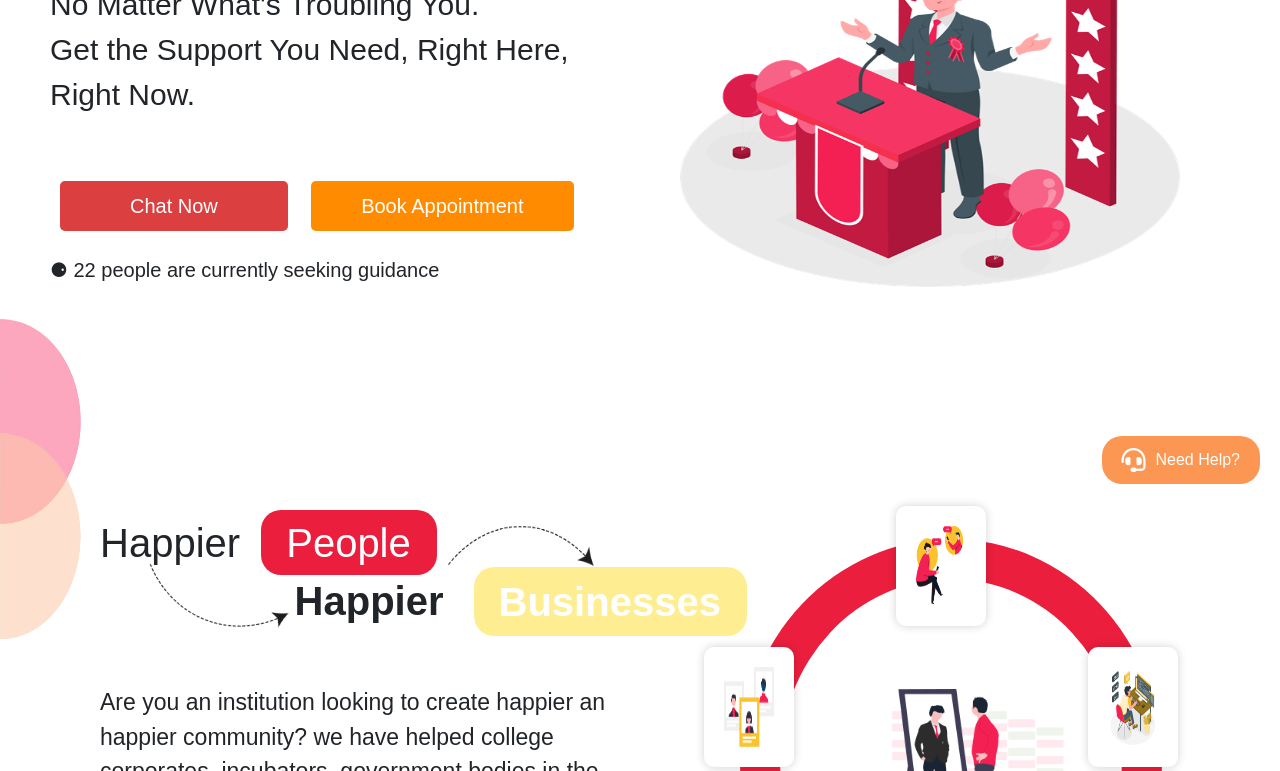
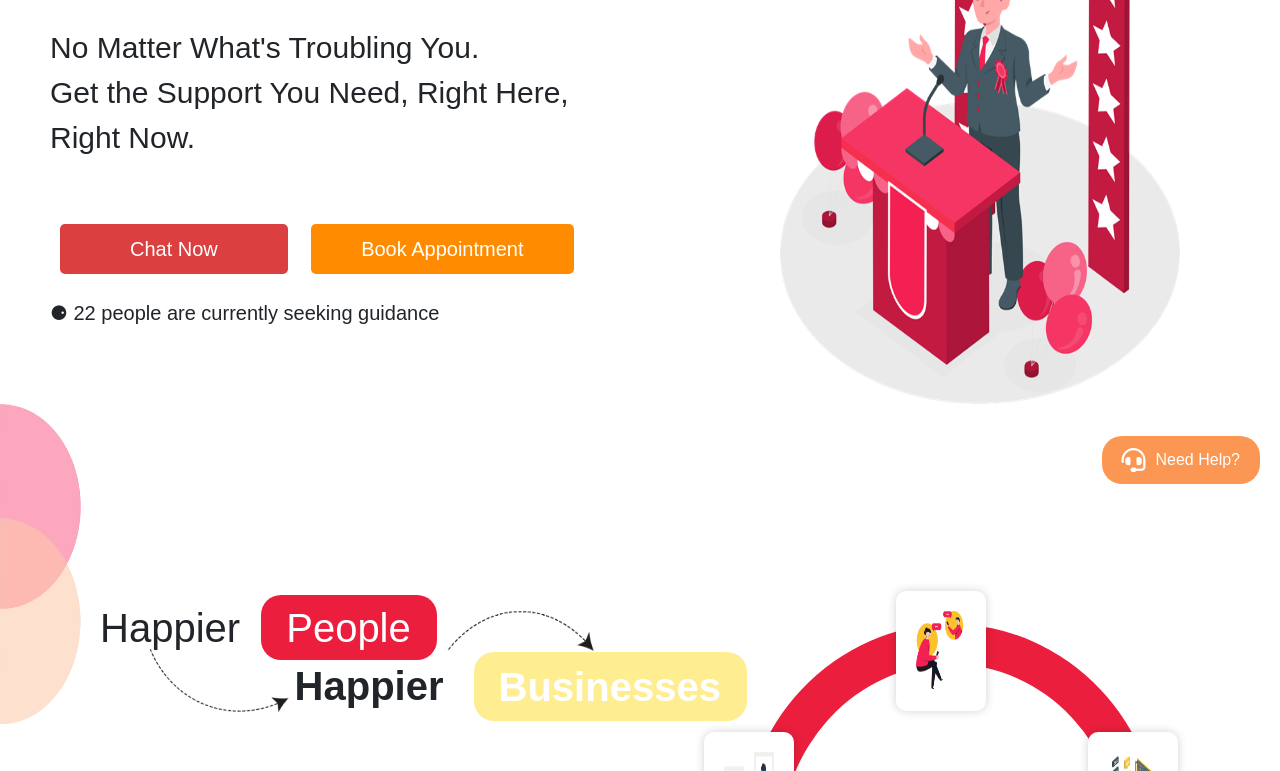
Before and after one commit to MohammedNayeem9/EDFLING-Blog-Website, a plain HTML site: page index.html in a window 1280 px wide. Shown: the part 296-1067 px from the top of the page. Drawn offline with nearby package versions, Linux system fonts and the light colour scheme; a web font is replaced by a local one.

Commit message:
Update style.css

```diff
--- a/style.css
+++ b/style.css
@@ -92,8 +92,8 @@
 .pright-content .img {
       width: 100%;
       height: auto;
-      width: 600px;
-      height: 550px;
+      width: 500px;
+      height: 700px;
       padding-top: 150px;
       padding-right: 100px;
           }
```
